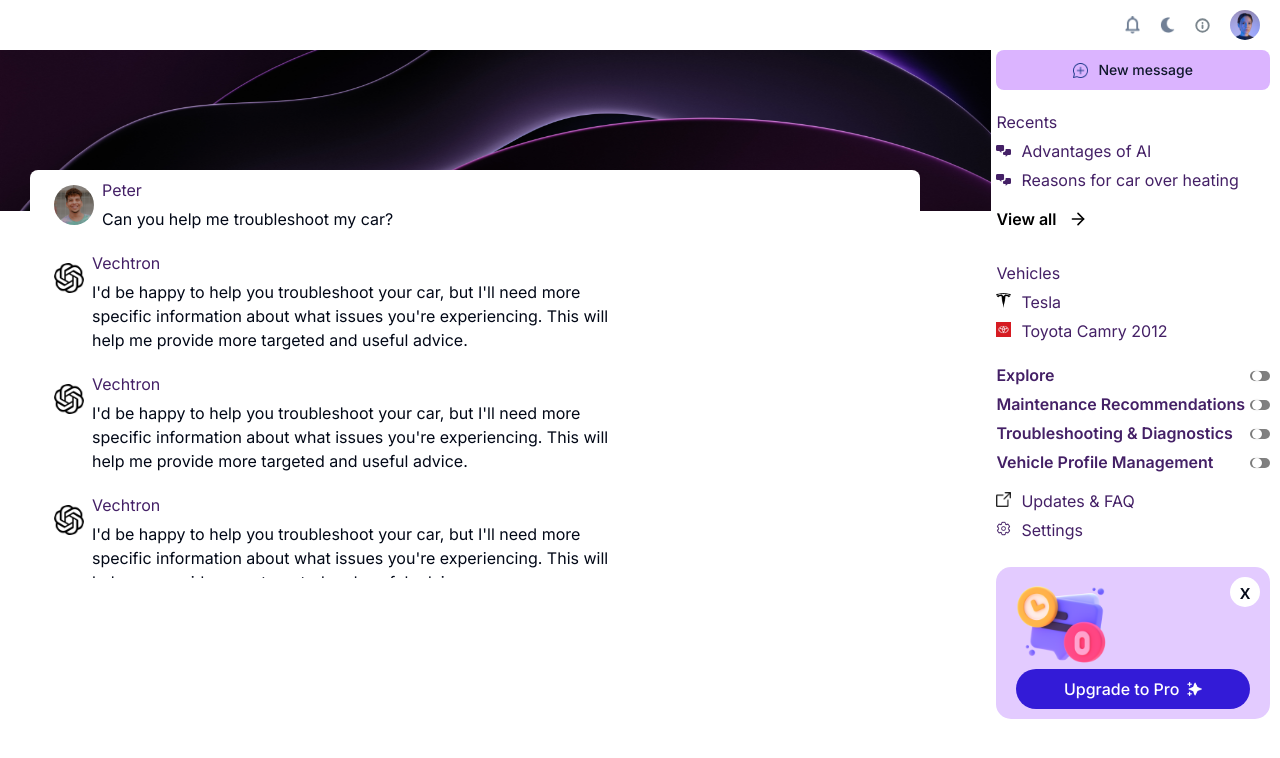
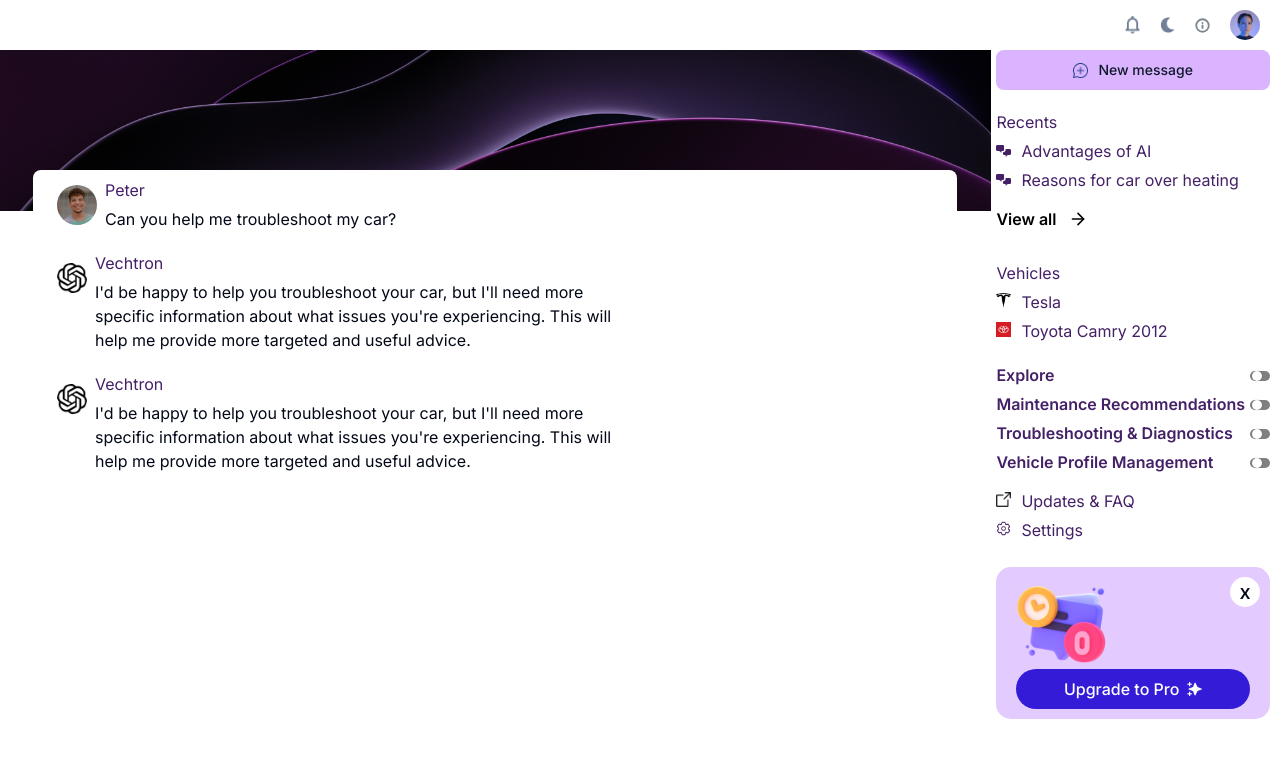
Before and after one commit to AdedayoDev/vectronWebApp, a Next.js app: page /chatdetail in a window 1280 px wide. Shown: the top 758 px of the page. Built offline with nearby package versions, Linux system fonts and the light colour scheme.

Commit message:
updated chat result

```diff
--- a/src/app/chatdetail/chatdetail.css
+++ b/src/app/chatdetail/chatdetail.css
@@ -14,7 +14,7 @@ body {
   background-color: white;
   position: absolute;
   top: 130px;
-  width: 79%;
+  width: 90%;
   left: 26px;
   padding: 8px 24px;
   border-radius: 8px 8px 0 0;
@@ -76,6 +76,10 @@ body {
     top: 120px;
     left: 30px;
   }
+  .chatdetail-detail{
+    width: 82%;
+    left: 33px;
+  }
   .chatdetail-detail .detail-system p{
     width: 542px;
 }
--- a/src/app/chatdetail/page.jsx
+++ b/src/app/chatdetail/page.jsx
@@ -71,24 +71,6 @@ export default function Chatdetail() {
                     </p>
                   </div>
                 </div>
-                <div className="detail-system">
-                  <Image
-                    src="/assets/icons/ai-icon.png"
-                    alt="Avatar"
-                    width={30}
-                    height={30}
-                    className="system-icon"
-                  />
-                  <div className="detail-user-text">
-                    <h4>Vechtron</h4>
-                    <p>
-                      I'd be happy to help you troubleshoot your car, but I'll
-                      need more specific information about what issues you're
-                      experiencing. This will help me provide more targeted and
-                      useful advice.
-                    </p>
-                  </div>
-                </div>
               </div>
             </div>
           </div>
```
